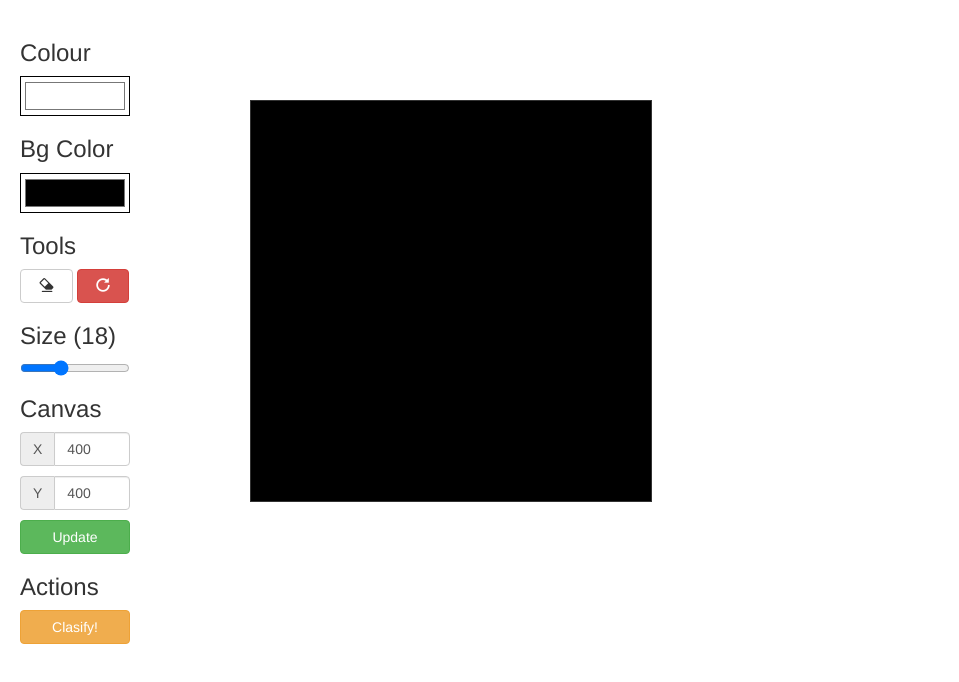
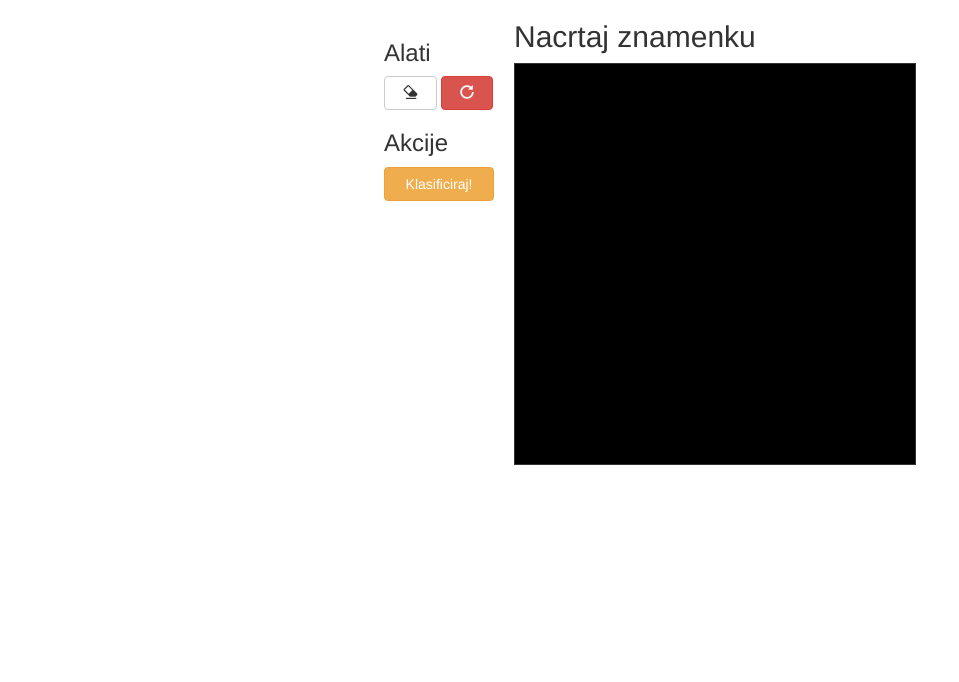
Before and after one commit to tonesija/digit-clasifier, a website: page static/index.html in a window 1280 px wide. Shown: the whole page, without its empty margins (0-959 px from the left). Drawn offline with nearby package versions, Linux system fonts and the light colour scheme.

Commit message:
frontend prepravke

```diff
--- a/static/drawing.js
+++ b/static/drawing.js
@@ -4,32 +4,16 @@ var canvas = document.createElement('canvas');
 var body = document.getElementsByTagName("body")[0];
 var ctx = canvas.getContext('2d');
 var linesArray = [];
-currentSize = 18;
+var currentSize = 28;
 var currentColor = "rgb(255,255,255)";
 var currentBg = "black";
+var sizeX = 400
+var sizeY = 400
 
 // INITIAL LAUNCH
 createCanvas();
 
 // BUTTON EVENT HANDLERS
-document.getElementById('canvasUpdate').addEventListener('click', function() {
-  createCanvas();
-  redraw();
-});
-document.getElementById('colorpicker').addEventListener('change', function() {
-  currentColor = this.value;
-});
-document.getElementById('bgcolorpicker').addEventListener('change', function() {
-  ctx.fillStyle = this.value;
-  ctx.fillRect(0, 0, canvas.width, canvas.height);
-  redraw();
-  currentBg = ctx.fillStyle;
-});
-document.getElementById('controlSize').addEventListener('change', function() {
-  currentSize = this.value;
-  document.getElementById("showSize").innerHTML = this.value;
-});
-
 document.getElementById('eraser').addEventListener('click', eraser);
 document.getElementById('clear').addEventListener('click', createCanvas);
 document.getElementById('send').addEventListener('click', send)
@@ -55,14 +39,14 @@ canvas.addEventListener('mouseup',mouseup);
 // CREATE CANVAS
 function createCanvas() {
   canvas.id = "canvas";
-  canvas.width = parseInt(document.getElementById("sizeX").value);
-  canvas.height = parseInt(document.getElementById("sizeY").value);
+  canvas.width = parseInt(sizeX);
+  canvas.height = parseInt(sizeY);
   canvas.style.zIndex = 8;
-  canvas.style.position = "absolute";
+  //canvas.style.position = "relative";
   canvas.style.border = "1px solid";
   ctx.fillStyle = currentBg;
   ctx.fillRect(0, 0, canvas.width, canvas.height);
-  body.appendChild(canvas);
+  document.getElementById('canvas').appendChild(canvas)
 }
 
 // ERASER HANDLING
@@ -104,7 +88,6 @@ function getMousePos(canvas, evt) {
 
 // ON MOUSE DOWN
 function mousedown(canvas, evt) {
-  var mousePos = getMousePos(canvas, evt);
   isMouseDown=true
   var currentPosition = getMousePos(canvas, evt);
   ctx.moveTo(currentPosition.x, currentPosition.y)
@@ -112,12 +95,10 @@ function mousedown(canvas, evt) {
   ctx.lineWidth  = currentSize;
   ctx.lineCap = "round";
   ctx.strokeStyle = currentColor;
-
 }
 
 // ON MOUSE MOVE
 function mousemove(canvas, evt) {
-
   if(isMouseDown){
     var currentPosition = getMousePos(canvas, evt);
     ctx.lineTo(currentPosition.x, currentPosition.y)
--- a/static/index.html
+++ b/static/index.html
@@ -7,47 +7,27 @@
 </head>
 
 <body>
+  <div class="center">
     <div id="sidebar">
-    <div class="colorButtons">
-      <h3>Colour</h3>
-      <input type="color" id="colorpicker" value="#ffffff" class="colorpicker">
-    </div>
-    <div class="colorButtons">
-      <h3>Bg Color</h3>
-      <input type="color" value="#000000" id="bgcolorpicker" class="colorpicker">
-    </div>
-
       <div class="toolsButtons">
-      <h3>Tools</h3>
+        <h3>Alati</h3>
         <button id="eraser" class="btn btn-default"><span class="glyphicon glyphicon-erase" aria-hidden="true"></span></button>
         <button id="clear" class="btn btn-danger"> <span class="glyphicon glyphicon-repeat" aria-hidden="true"></span></button>
       </div>
-
-    <div class="buttonSize">
-      <h3>Size (<span id="showSize">18</span>)</h3>
-      <input type="range" min="1" max="50" value="18" step="1" id="controlSize">
+      <div class="actions">
+        <h3>Akcije</h3>
+        <input type="button" value="Klasificiraj!" class="btn btn-warning" id="send">
       </div>
 
-    <div class="canvasSize">
-      <h3>Canvas</h3>
-      <div class="input-group">
-        <span class="input-group-addon">X</span>
-        <input type="number" id="sizeX" class="form-control" placeholder="sizeX" value="400" class="size">
     </div>
-      <div class="input-group">
-        <span class="input-group-addon">Y</span>
-        <input type="number" id="sizeY" class="form-control" placeholder="sizeY" value="400" class="size">
-      </div>
-      <input type="button" class="updateSize btn btn-success" value="Update" id="canvasUpdate">
-    </div>
-    <div class="actions">
-      <h3>Actions</h3>
-      <input type="button" value="Clasify!" class="btn btn-warning" id="send">
+    <div>
+      <h2>Nacrtaj znamenku</h2>
+      <div id="canvas">
+
       </div>
       <h3 id="message"></h3>
     </div>
-
-
+  </div>
   <script src="drawing.js"></script>
 </body>
 </html>
--- a/static/styles.css
+++ b/static/styles.css
@@ -8,11 +8,8 @@ canvas {
 }
 
 div#sidebar {
-  position: absolute;
-  left: 0;
   width: 150px;
   padding: 20px 20px;
-  top: 0;
 }
 
 canvas#canvas {
@@ -41,6 +38,11 @@ input {
   width: 48%;
 }
 
+.center {
+  display: flex;
+  justify-content: center;
+}
+
 .colorpicker {
   background: transparent;
   height: 40px;
```
Also changed, not shown: 2 other files. Lines whose indentation alone changed are shown as unchanged.
